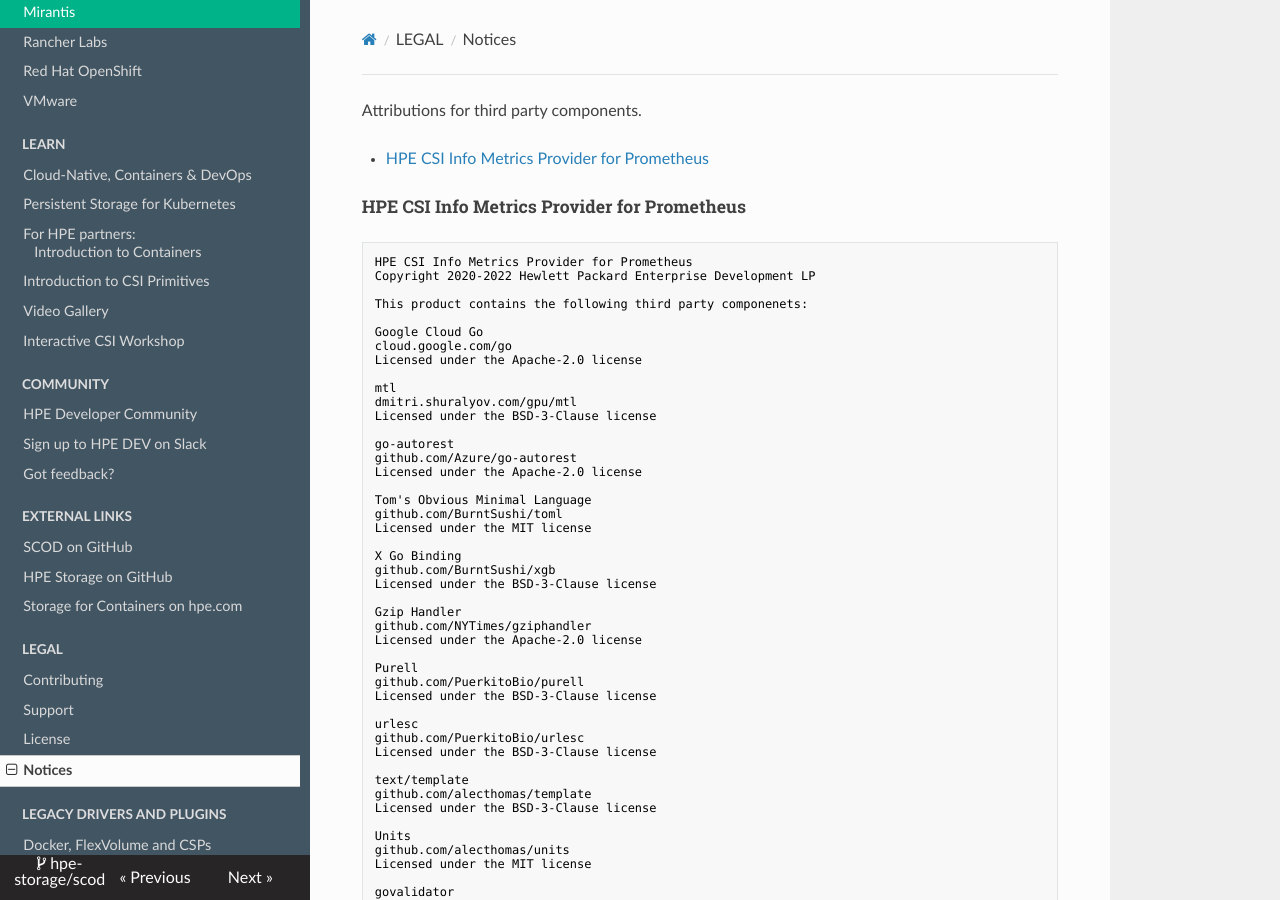
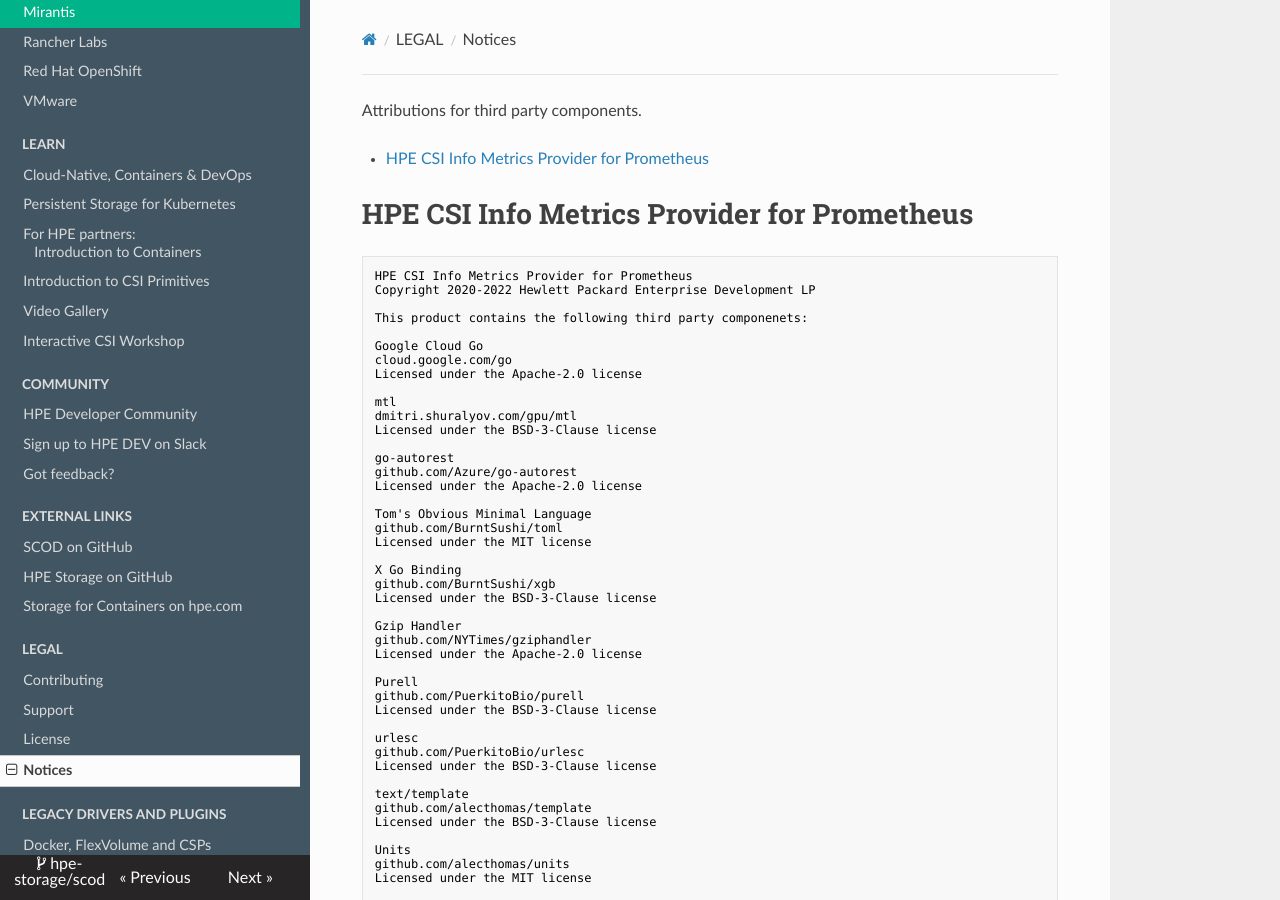
Before and after one commit to hpe-storage/scod, an MkDocs documentation site: the page built from docs/legal/notices/index.md, in a window 1280 px wide and 900 px high. Built offline with MkDocs 1.6.1, drawn with Linux system fonts in a browser that asks for light colours; nearby versions of some CDN libraries.

````diff
--- a/docs/legal/notices/index.md
+++ b/docs/legal/notices/index.md
@@ -2,7 +2,7 @@ Attributions for third party components.
 
 [TOC]
 
-##### HPE CSI Info Metrics Provider for Prometheus
+# HPE CSI Info Metrics Provider for Prometheus
 
 ```markdown
 HPE CSI Info Metrics Provider for Prometheus
````
